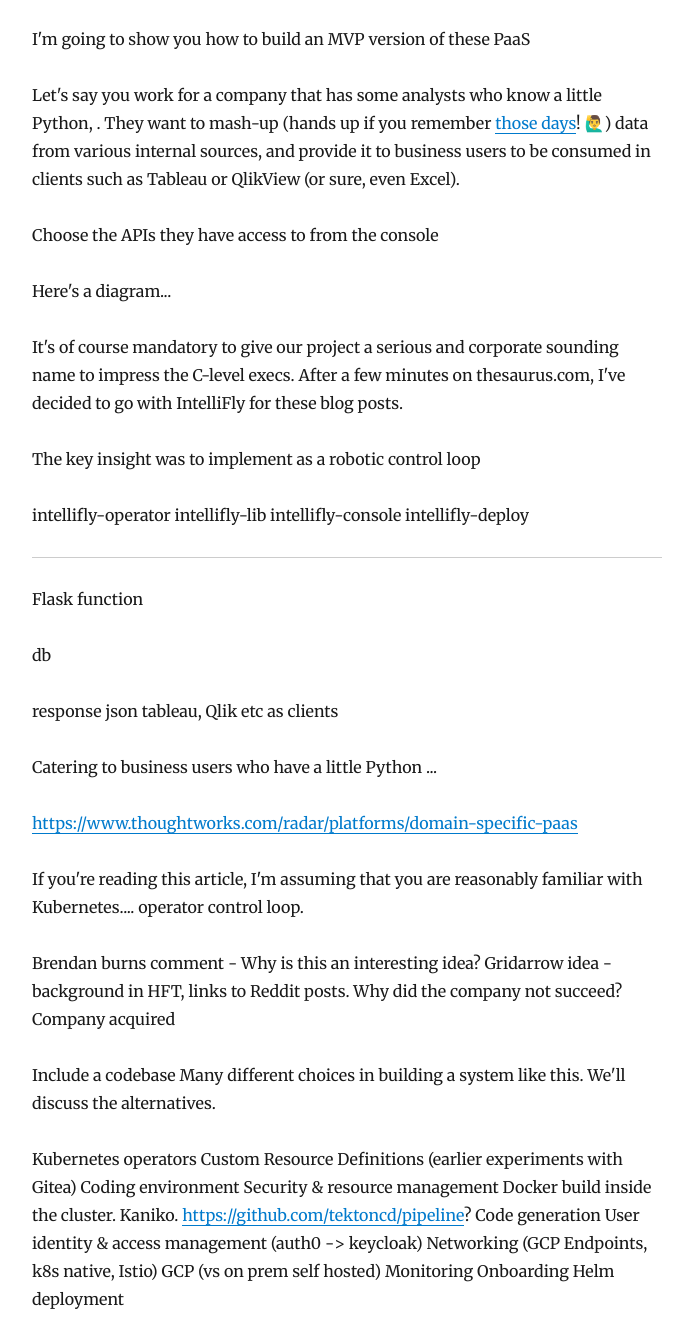
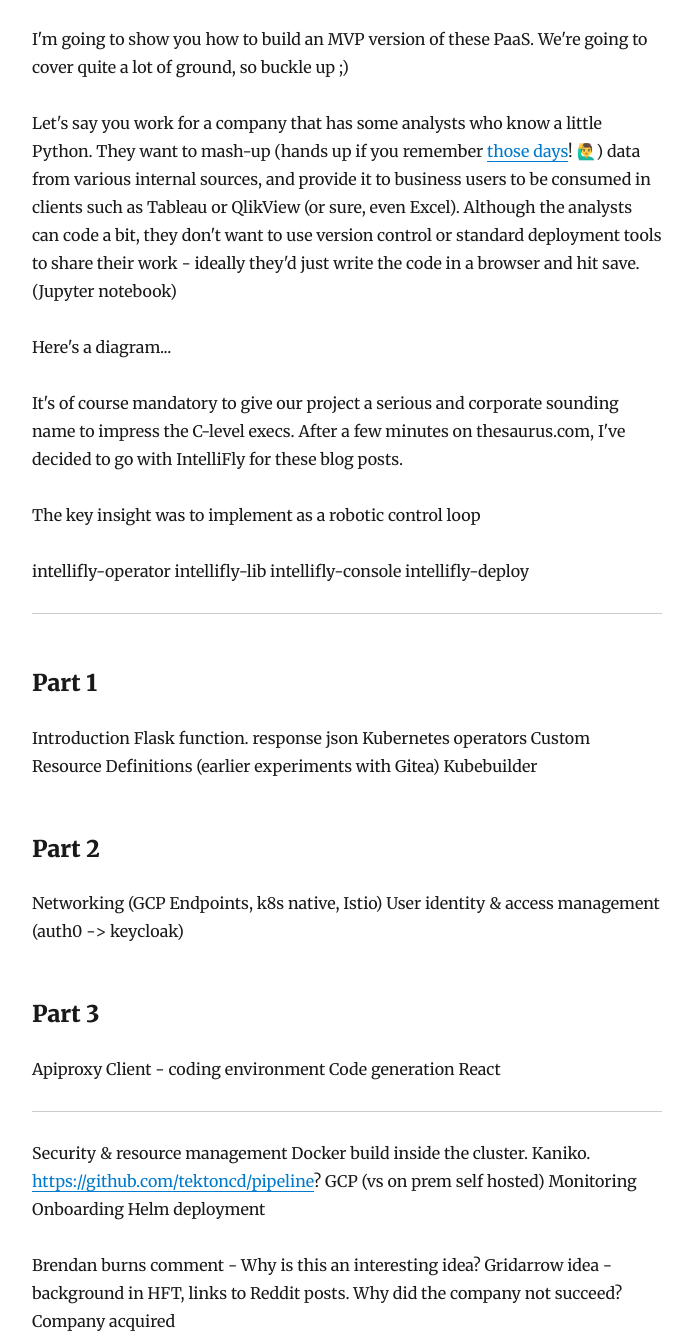
Before and after one commit to markns/reactive.rocks, a Gatsby site: page /domain-specific-paas-part-1/ in a window 1280 px wide. Shown: the part 1014-2352 px from the top of the page, without its empty margins (293-986 px from the left). Built offline with nearby package versions, Linux system fonts and the light colour scheme; Gatsby itself is replaced by a stand-in of ours; some packages are replaced by stand-ins of ours.

Commit message:
structure

```diff
--- a/content/blog/domain-specific-paas-part-1/index.md
+++ b/content/blog/domain-specific-paas-part-1/index.md
@@ -12,13 +12,15 @@
 
 I have spent most of the last five years working on systems such as these in the finance sector, culminating in the development of a PaaS that uses Python to [send real time data to Microsoft Excel](https://www.youtube.com/watch?v=is_2RVOOEME). Extremely niche admittedly, but don't underestimate the continued dominance of Excel in the financial world. To get some traders I've worked with to stop using it, you'd have to prise it from their cold, dead hands. But that's another story entirely.
 
-I'm going to show you how to build an MVP version of these PaaS
+I'm going to show you how to build an MVP version of these PaaS. We're going to cover quite a lot of ground, so buckle up ;)
 
-Let's say you work for a company that has some analysts who know a little Python, . They want to mash-up (hands up if you remember [those days](https://mashable.com/2009/10/08/top-mashups/?europe=true)! 🙋‍♂️) data from various internal sources, and provide it to business users to be consumed in clients such as Tableau or QlikView (or sure, even Excel).
+Let's say you work for a company that has some analysts who know a little Python. They want to mash-up (hands up if you remember [those days](https://mashable.com/2009/10/08/top-mashups/?europe=true)! 🙋‍♂️) data from various internal sources, and provide it to business users to be consumed in clients such as Tableau or QlikView (or sure, even Excel). Although the analysts can code a bit, they don't want to use version control or standard deployment tools to share their work - ideally they'd just write the code in a browser and hit save. (Jupyter notebook)
 
-Choose the APIs they have access to from the console
 
 Here's a diagram...
+
+
+
 
 It's of course mandatory to give our project a serious and corporate sounding name to impress the C-level execs. After a few minutes on thesaurus.com, I've decided to go with IntelliFly for these blog posts.
 
@@ -33,24 +35,35 @@
 
 -----------------
 
-Flask function
+### Part 1
 
-db
+Introduction
+Flask function. response json
+Kubernetes operators
+Custom Resource Definitions (earlier experiments with Gitea)
+Kubebuilder
 
+### Part 2
 
-response json
-tableau, Qlik etc as clients
+Networking (GCP Endpoints, k8s native, Istio)
+User identity & access management (auth0 -> keycloak)
 
+### Part 3
 
+Apiproxy
+Client - coding environment
+Code generation
+React
 
-Catering to business users who have a little Python ...
+-----------------
 
+Security & resource management
+Docker build inside the cluster. Kaniko. https://github.com/tektoncd/pipeline?
+GCP (vs on prem self hosted)
+Monitoring
+Onboarding
+Helm deployment
 
-https://www.thoughtworks.com/radar/platforms/domain-specific-paas
-
-
-
-If you're reading this article, I'm assuming that you are reasonably familiar with Kubernetes.... operator control loop.
 
 Brendan burns comment -
 Why is this an interesting idea?
@@ -60,17 +73,5 @@
 Include a codebase
 Many different choices in building a system like this. We'll discuss the alternatives.
 
-Kubernetes operators
-Custom Resource Definitions (earlier experiments with Gitea)
-Coding environment
-Security & resource management
-Docker build inside the cluster. Kaniko. https://github.com/tektoncd/pipeline?
-Code generation
-User identity & access management (auth0 -> keycloak)
-Networking (GCP Endpoints, k8s native, Istio)
-GCP (vs on prem self hosted)
-Monitoring
-Onboarding
-Helm deployment
 
 Marketing
```
